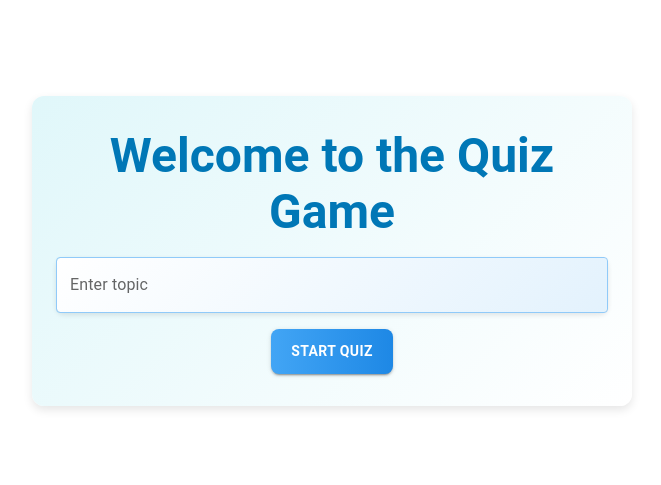
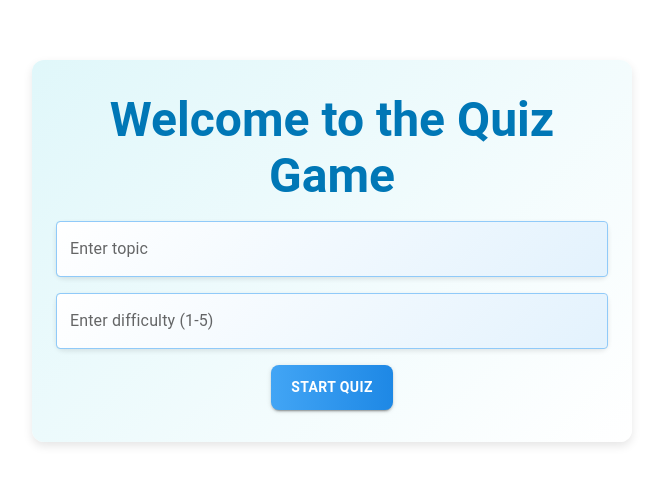
Before and after one commit to TriKhaiLe/Quiz-Game, a React (Vite) app: page / in a window 1280 px wide. Shown: the part 165-650 px from the top of the page, without its empty margins (308-969 px from the left). Built offline with nearby package versions, Linux system fonts and the light colour scheme; no server answers.

Commit message:
add difficulty

```diff
--- a/src/App.jsx
+++ b/src/App.jsx
@@ -5,11 +5,13 @@ import './App.css';
 
 function App() {
   const [topic, setTopic] = useState('');
+  const [difficulty, setDifficulty] = useState('');
   const [startQuiz, setStartQuiz] = useState(false);
 
   const handleStartQuiz = () => {
-    if (topic.trim() === '') {
-      alert('Please enter a valid topic.');
+    const difficultyValue = parseInt(difficulty, 10);
+    if (topic.trim() === '' || isNaN(difficultyValue) || difficultyValue < 1 || difficultyValue > 5) {
+      alert('Please enter a valid topic and difficulty level (1-5).');
       return;
     }
     setStartQuiz(true);
@@ -30,6 +32,14 @@ function App() {
             onChange={(e) => setTopic(e.target.value)}
             className="textField"
           />
+          <TextField
+            label="Enter difficulty (1-5)"
+            variant="outlined"
+            fullWidth
+            value={difficulty}
+            onChange={(e) => setDifficulty(e.target.value)}
+            className="textField"
+          />
           <Button
             variant="contained"
             className="button"
@@ -39,7 +49,7 @@ function App() {
           </Button>
         </Box>
       ) : (
-        <Quiz topic={topic} />
+        <Quiz topic={topic} difficulty={difficulty} />
       )}
     </Container>
   );
--- a/src/Quiz.jsx
+++ b/src/Quiz.jsx
@@ -16,7 +16,7 @@ import CelebrationIcon from "@mui/icons-material/Celebration";
 const GEMINI_API_KEY = import.meta.env.VITE_GEMINI_API_KEY;
 const genAI = new GoogleGenerativeAI(GEMINI_API_KEY);
 
-const Quiz = ({ topic }) => {
+const Quiz = ({ topic, difficulty }) => {
   const [questions, setQuestions] = useState([]);
   const [currentQuestion, setCurrentQuestion] = useState(0);
   const [score, setScore] = useState(0);
@@ -28,7 +28,7 @@ const Quiz = ({ topic }) => {
     const fetchQuestions = async () => {
       try {
         const model = genAI.getGenerativeModel({ model: "gemini-1.5-flash" });
-        const prompt = `Create 5 multiple-choice questions on the topic "${topic}" in Vietnamese.
+        const prompt = `Create 5 multiple-choice questions on the topic "${topic}" with difficulty level ${difficulty} in Vietnamese.
         Each question has 4 possible answers, one of which is correct. The questions should be short,
         easy to understand, and general knowledge. Format the response as a JSON array:
         [{ "question": "text", "answers": ["a", "b", "c", "d"], "correctAnswer": "answer" }]`;
@@ -57,7 +57,7 @@ const Quiz = ({ topic }) => {
     };
 
     fetchQuestions();
-  }, [topic]);
+  }, [topic, difficulty]);
 
   const handleAnswerSelect = (answer) => {
     setSelectedAnswer(answer);
```
